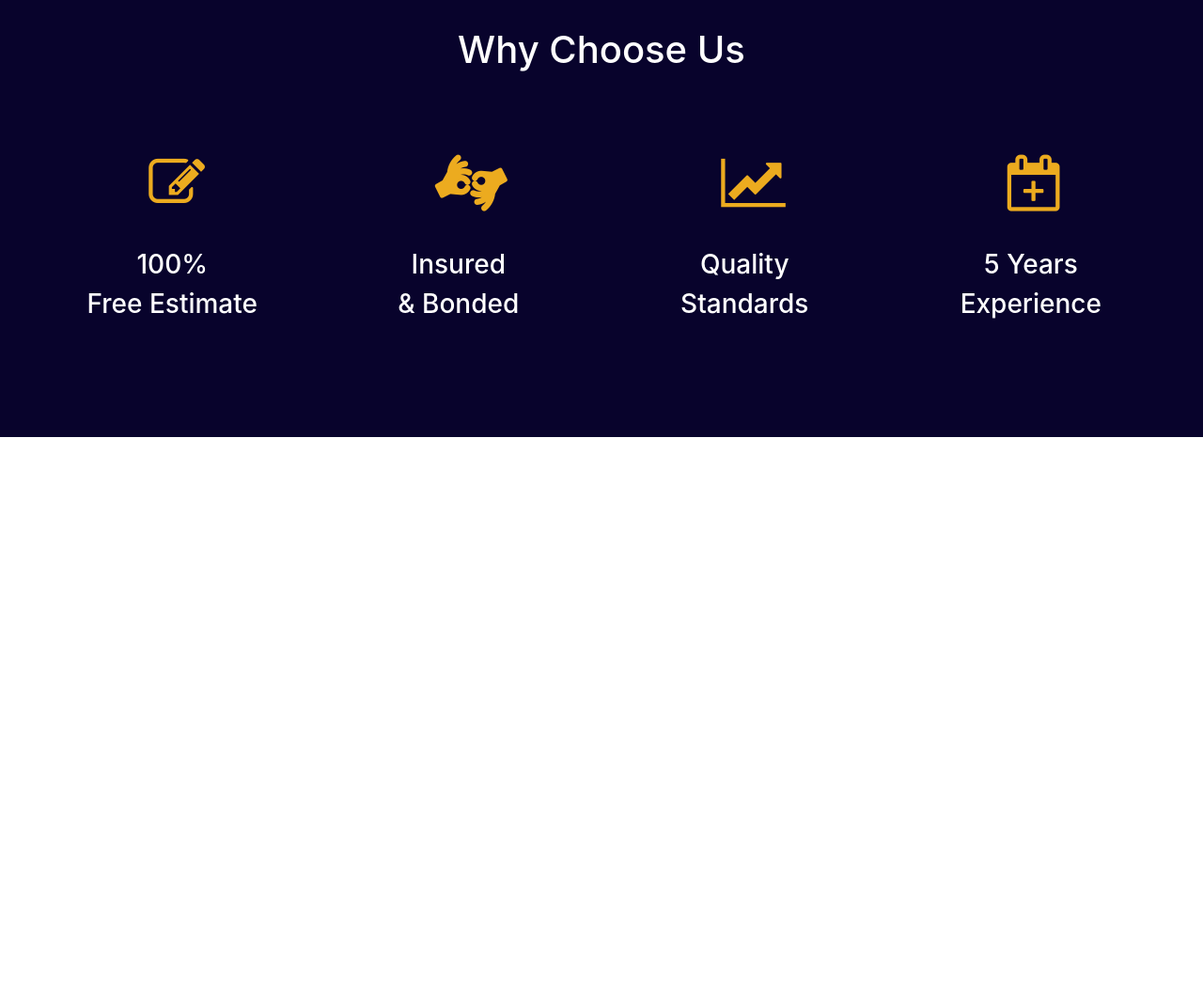
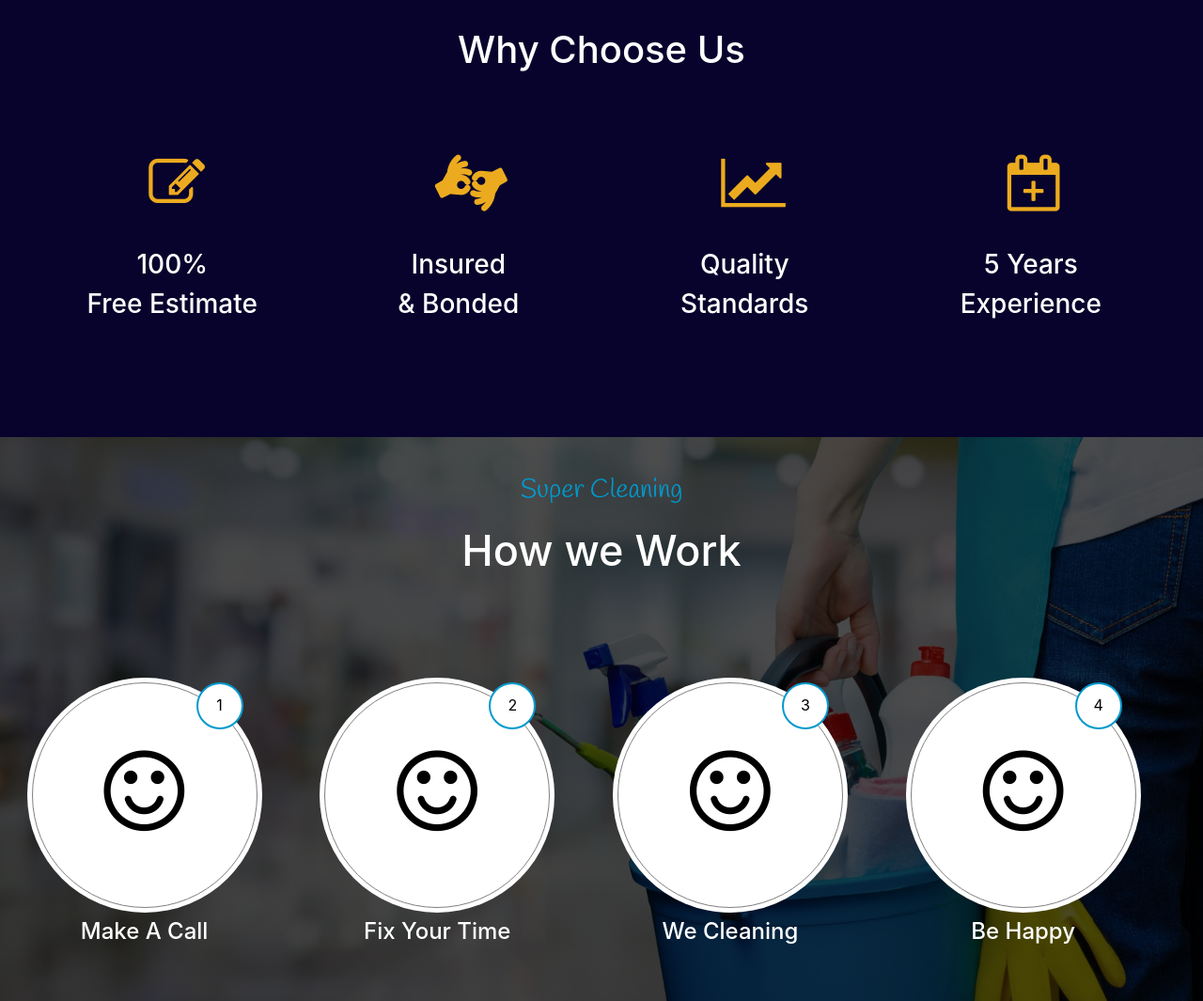
Before and after one commit to pradeepa1997/cleaning-project, a PHP site: page /aboutUs.html in a window 1280 px wide. Shown: the part 2737-3802 px from the top of the page at 94% size. Before the commit the page ends 3202 px from the top, so only its background shows below. Run offline with PHP 8.4, Linux system fonts and the light colour scheme.

Commit message:
aboutus how we work done

```diff
--- a/aboutUs.html
+++ b/aboutUs.html
@@ -178,6 +178,59 @@
                     </div>
 
                 </div>
+                <div class="how-we-work">
+                    <h3 class="how-we-work-head-1">Super Cleaning</h3>
+                    <h2 class="how-we-work-head-2">How we Work</h2>
+                    <div class="how-we-work-row">
+                        <div class="how-we-work-text">
+                            <div class="circle-outline">
+                                <div class="small-circle">1</div>
+                                <div class="inner-circle">
+                                    <i class="fa fa-smile-o" aria-hidden="true"></i>
+                                </div>
+                            </div>
+                        </div>
+
+                        <div class="how-we-work-text">
+                            <div class="circle-outline">
+                                <div class="small-circle">2</div>
+                                <div class="inner-circle">
+                                    <i class="fa fa-smile-o" aria-hidden="true"></i>
+                                </div>
+                            </div>
+                        </div>
+                        <div class="how-we-work-text">
+                            <div class="circle-outline">
+                                <div class="small-circle">3</div>
+                                <div class="inner-circle">
+                                    <i class="fa fa-smile-o" aria-hidden="true"></i>
+                                </div>
+                            </div>
+                        </div >
+                        <div class="how-we-work-text">
+                            <div class="circle-outline">
+                                <div class="small-circle">4</div>
+                                <div class="inner-circle">
+                                    <i class="fa fa-smile-o" aria-hidden="true"></i>
+                                </div>
+                            </div>
+                        </div>
+                    </div>
+                    <div class="how-we-work-row">
+                        <div class="how-we-work-text">
+                            <h4>Make A Call</h4>
+                        </div>
+                        <div class="how-we-work-text">
+                            <h4>Fix Your Time</h4>
+                        </div>
+                        <div class="how-we-work-text">
+                            <h4>We Cleaning</h4>
+                        </div>
+                        <div class="how-we-work-text">
+                            <h4>Be Happy</h4>
+                        </div>
+                    </div>
+                </div>
 
             </div>
 
--- a/css/aboutus.css
+++ b/css/aboutus.css
@@ -1,3 +1,6 @@
+@import url('https://fonts.googleapis.com/css2?family=Handlee&display=swap');
+
+
 .aboutus-contain-main{
     padding-top:700px;
     height: 2000px;
@@ -14,6 +17,10 @@
     background-size:cover;
     background-repeat:no-repeat;
     background-position:center;
+    background-size:cover;
+    background-repeat:no-repeat;
+    background-attachment:fixed;
+    background-position: center;
 
 }
 .topic{
@@ -161,3 +168,78 @@
     vertical-align: middle;
     padding: 30px;
 } */
+
+.how-we-work{
+    width: 100%;
+    height:600px;
+    object-fit: cover;
+    background: linear-gradient(rgb(0, 0, 0, 0.7), rgba(0, 0, 0, 0.7)),
+    url("../image/header1.jpeg");
+    background-size:cover;
+    background-repeat:no-repeat;
+    background-position:center;
+    background-size:cover;
+    background-repeat:no-repeat;
+    background-attachment:fixed;
+    background-position: center;
+}
+.how-we-work-row{
+    width: 100%;
+    /* padding-top: 175px; */
+}
+.circle-outline{
+    margin-top: 100px;
+    width: 250px;
+    height: 250px;
+    background-color: white;
+    border-radius: 50%;
+    display: inline-block;
+    /* margin-right: 10%; */
+    padding: 5px;
+    position: relative;
+}
+.inner-circle{
+    width: 240px;
+    height: 240px;
+    border-radius: 50%;
+    border: 0.5px solid gray;
+
+}
+.how-we-work-text{
+    /* background-color: red; */
+    display: inline-block;
+    width: 24%;
+    text-align: center;
+    color: white;
+}
+.small-circle{
+    padding-top: 10px;
+    width: 50px;
+    height: 50px;
+    background-color: white;
+    border: 2px solid rgb(0, 153, 204 );
+    position: absolute;
+    border-radius: 50%;
+    z-index: 3;
+    left:180px;
+    color: black;
+}
+.how-we-work-head-2{
+    margin-top: 20px;
+    text-align: center;
+    color: white;
+    font-size: 45px;
+}
+.how-we-work-head-1{
+    padding-top: 40px;
+    text-align: center;
+    color: rgb(0, 153, 204 );
+    font-family: 'Handlee', cursive;
+}
+.inner-circle .fa{
+    color: black;
+    font-size: 100px;
+    position: absolute;
+    left: 82px;
+    top:70px;
+}
--- a/css/contactus.css
+++ b/css/contactus.css
@@ -18,6 +18,10 @@
     background-size:cover;
     background-repeat:no-repeat;
     background-position:center;
+    background-size:cover;
+    background-repeat:no-repeat;
+    background-attachment:fixed;
+    background-position: center;
 
 }
 .line-2{
--- a/css/navbar.css
+++ b/css/navbar.css
@@ -234,6 +234,7 @@
   .nav-menu2 .nav-logo{
     color:rgb(0, 153, 204 );
     font-size: 25px;
+    font-family: 'Handlee', cursive;
 
   }
   .nav-menu2 .nav-logo img{
```
